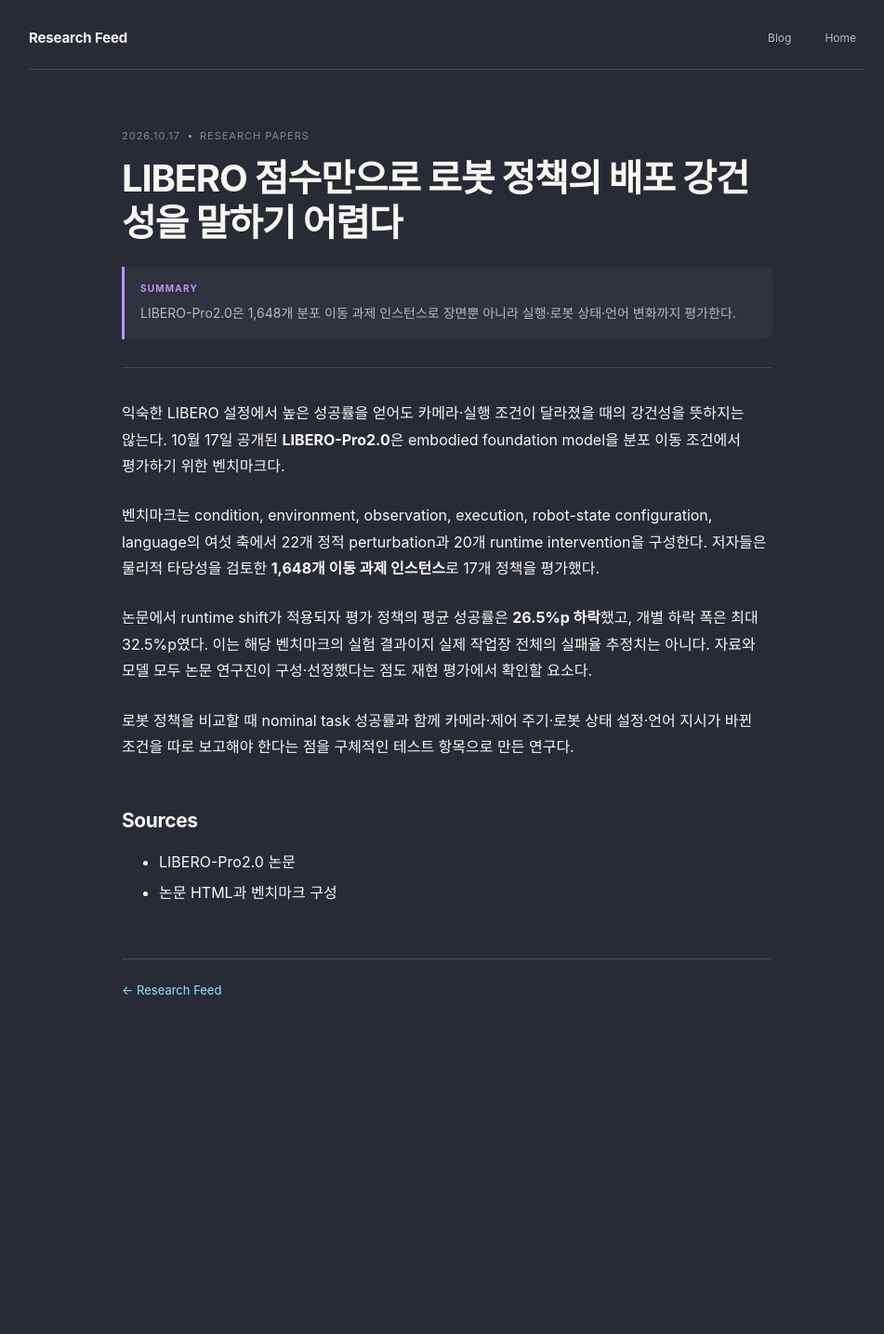
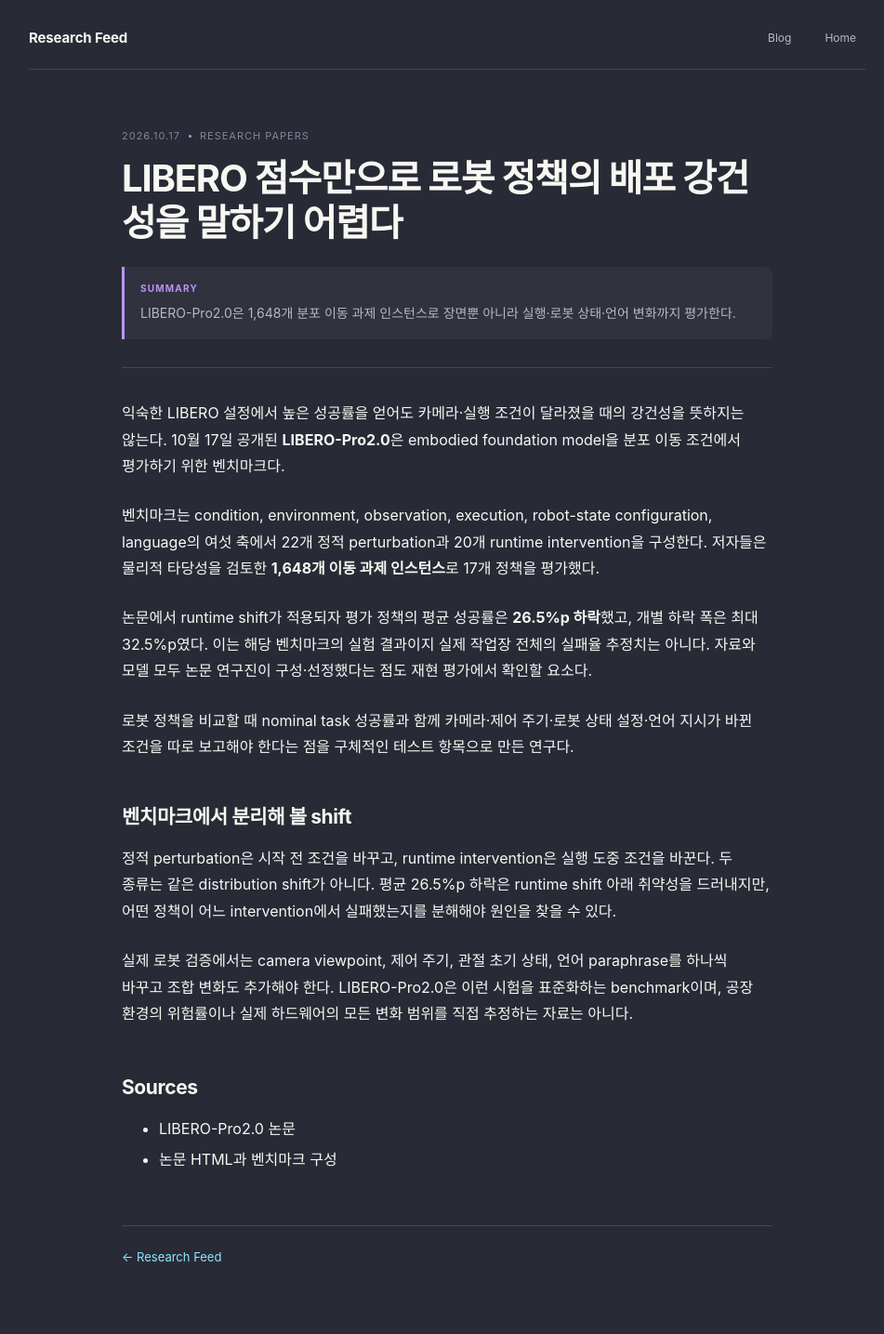
Before and after one commit to nayana224/nayana224.github.io, a Jekyll site: the page built from _research_feed/2026-10-17-research-papers.md, in a window 1280 px wide. Shown: the whole page at 93% size, without its empty margins (159-1110 px from the left). Built offline with Jekyll 4.4.1, drawn with Linux system fonts in a browser that asks for light colours; before the commit the page ends 1148 px from its top, so only the background shows below that.

Commit message:
Strengthen Research Feed article: 2026-10-17

```diff
--- a/_research_feed/2026-10-17-research-papers.md
+++ b/_research_feed/2026-10-17-research-papers.md
@@ -15,6 +15,12 @@
 
 로봇 정책을 비교할 때 nominal task 성공률과 함께 카메라·제어 주기·로봇 상태 설정·언어 지시가 바뀐 조건을 따로 보고해야 한다는 점을 구체적인 테스트 항목으로 만든 연구다.
 
+## 벤치마크에서 분리해 볼 shift
+
+정적 perturbation은 시작 전 조건을 바꾸고, runtime intervention은 실행 도중 조건을 바꾼다. 두 종류는 같은 distribution shift가 아니다. 평균 26.5%p 하락은 runtime shift 아래 취약성을 드러내지만, 어떤 정책이 어느 intervention에서 실패했는지를 분해해야 원인을 찾을 수 있다.
+
+실제 로봇 검증에서는 camera viewpoint, 제어 주기, 관절 초기 상태, 언어 paraphrase를 하나씩 바꾸고 조합 변화도 추가해야 한다. LIBERO-Pro2.0은 이런 시험을 표준화하는 benchmark이며, 공장 환경의 위험률이나 실제 하드웨어의 모든 변화 범위를 직접 추정하는 자료는 아니다.
+
 ## Sources
 - [LIBERO-Pro2.0 논문](https://arxiv.org/abs/2610.24587)
 - [논문 HTML과 벤치마크 구성](https://arxiv.org/html/2610.24587v1)
```
